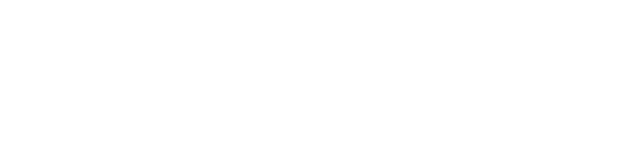
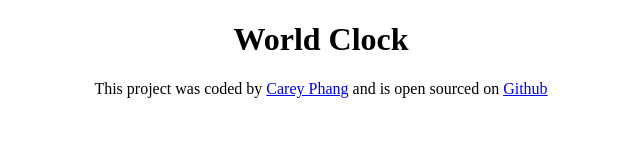
Before and after one commit to nariko1228/World-clock, a plain HTML site: page index.html in a window 1280 px wide. Shown: the whole page, without its empty margins (319-959 px from the left). Drawn offline with Linux system fonts and the light colour scheme.

Commit message:
added header and footer

```diff
--- a/CSS/styles.css
+++ b/CSS/styles.css
@@ -0,0 +1,3 @@
+body {
+  text-align: center;
+}
--- a/index.html
+++ b/index.html
@@ -6,6 +6,16 @@
     <link rel="stylesheet" href="css/styles.css" />
     <title>World Clock</title>
   </head>
-  <body></body>
+  <body>
+    <h1>World Clock</h1>
+    <footer>
+      This project was coded by
+      <a href="https://github.com/nariko12280" target="_blank">Carey Phang</a>
+      and is open sourced on
+      <a href="https://github.com/nariko1228?tab=repositories" target="_blank">
+        Github</a
+      >
+    </footer>
+  </body>
   <script src="javascript/index.js"></script>
 </html>
```
